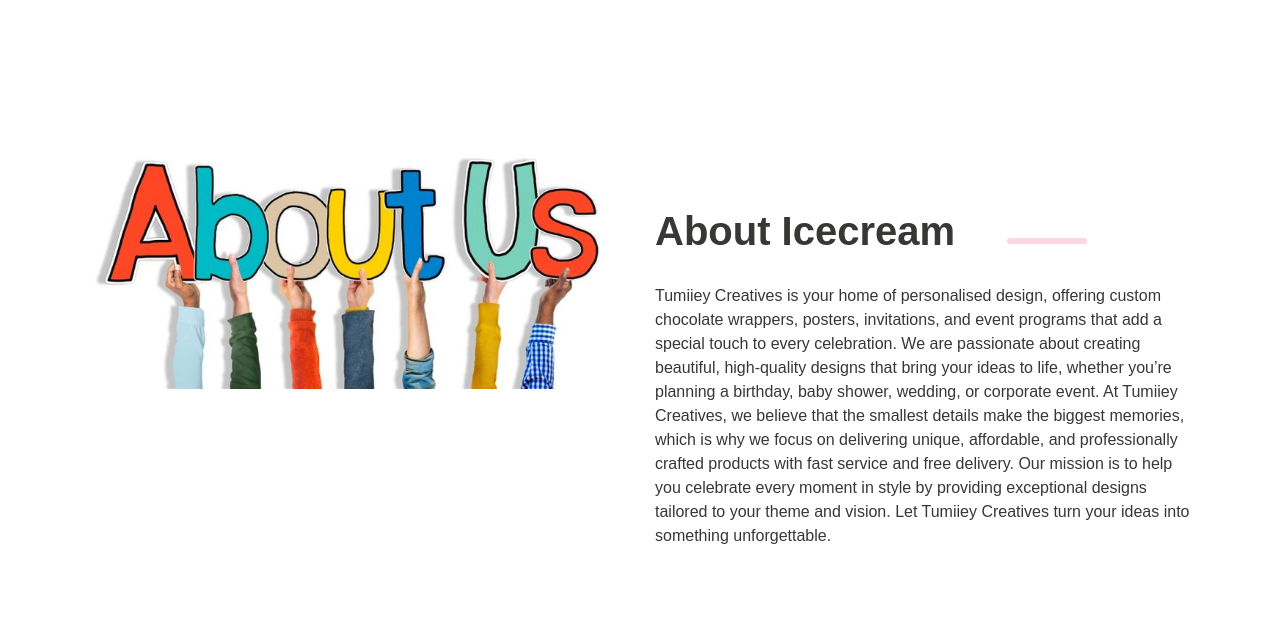
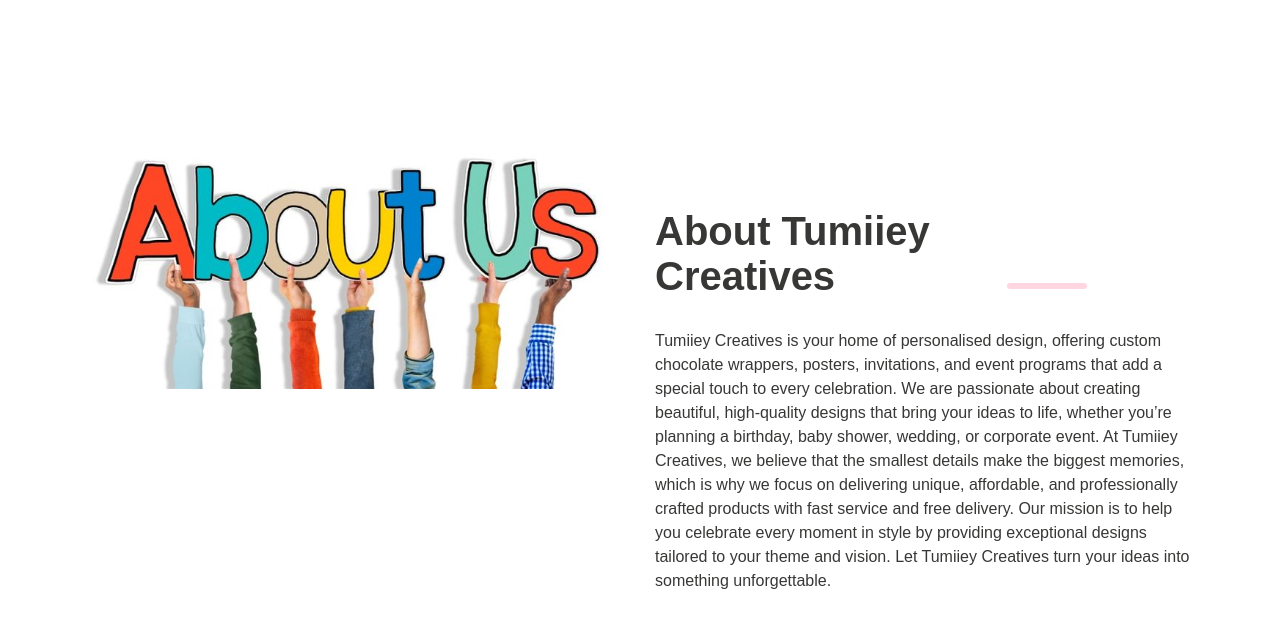
Before and after one commit to Preci005/Tumiiey_Creatives, a plain HTML site: page about.html in a window 1280 px wide. Shown: the part 162-800 px from the top of the page. Drawn offline with nearby package versions, Linux system fonts and the light colour scheme; files whose address does not match are found by name.

Commit message:
Update title in about.html to reflect branding

```diff
--- a/about.html
+++ b/about.html
@@ -71,7 +71,7 @@
                   <div class="about_img"><img src="images/about.jpg"></div>
                </div>
                <div class="col-md-6">
-                  <h1 class="about_taital">About Icecream</h1>
+                  <h1 class="about_taital">About Tumiiey Creatives</h1>
                    <p class="about_text">Tumiiey Creatives is your home of personalised design, offering custom chocolate wrappers, posters, invitations, and event programs that add a special touch to every celebration. We are passionate about creating beautiful, high-quality designs that bring your ideas to life, whether you’re planning a birthday, baby shower, wedding, or corporate event. At Tumiiey Creatives, we believe that the smallest details make the biggest memories, which is why we focus on delivering unique, affordable, and professionally crafted products with fast service and free delivery. Our mission is to help you celebrate every moment in style by providing exceptional designs tailored to your theme and vision. Let Tumiiey Creatives turn your ideas into something unforgettable.</p>
 
 
```
